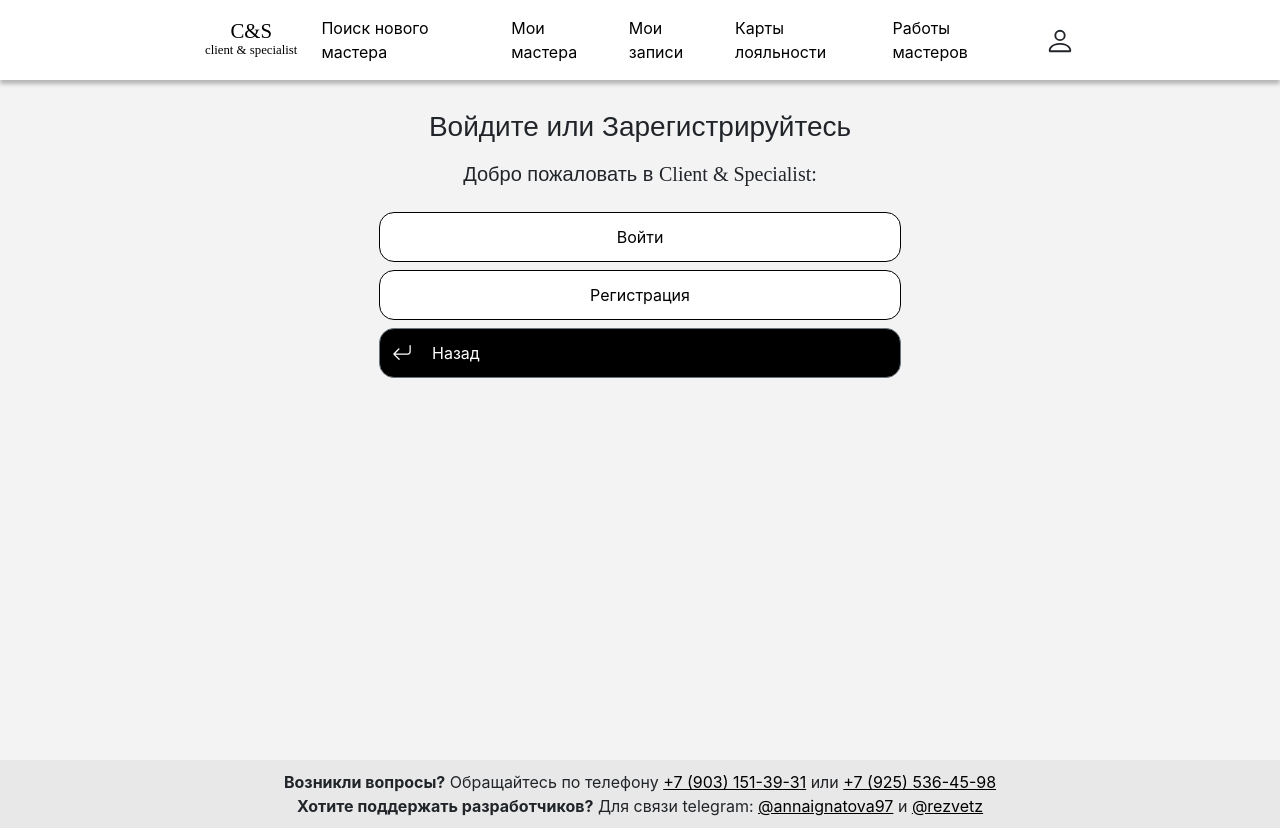
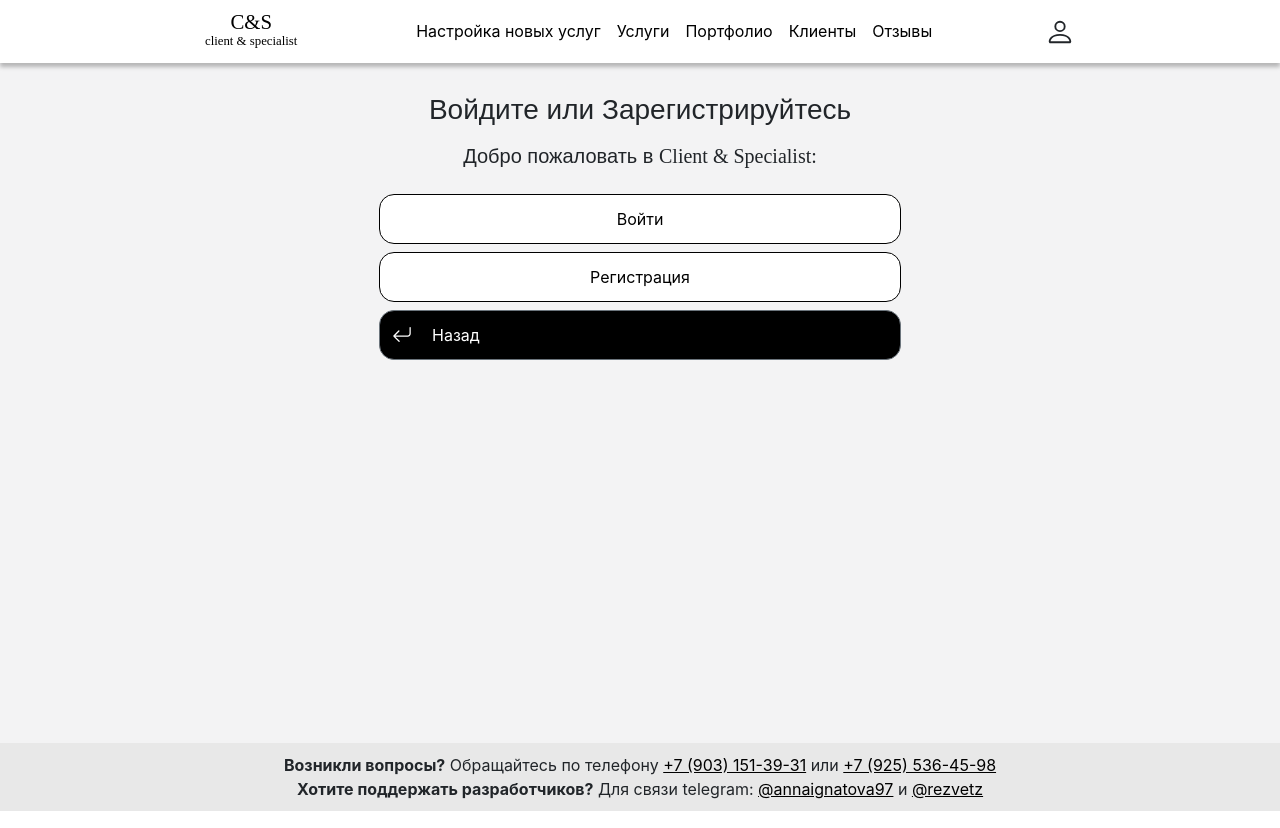
Before and after one commit to AnigalHub/SignUpForServices, a Vue app: page / in a window 1280 px wide. Built offline with nearby package versions, Linux system fonts and the light colour scheme; a web font is replaced by a local one; what v-mask would draw is missing.

Commit message:
правка меню для клиента и мастера (все по середине)

```diff
--- a/src/components/NavbarTemplate.vue
+++ b/src/components/NavbarTemplate.vue
@@ -2,7 +2,7 @@
     <b-navbar id="Nav" class="navbar-expand-lg sticky-top" toggleable>
         <b-container>
             <b-navbar-brand to="/">
-                <logo />
+                <logo/>
             </b-navbar-brand>
             <b-navbar-toggle target="navbar-toggle-collapse">
                 <template v-slot:default="{ expanded }">
@@ -15,20 +15,21 @@
                is-nav
             >
                 <b-navbar-nav>
+<!--                    <b-nav-item-->
+<!--                         v-for="(list, index) in information.client_menu"-->
+<!--                         :key="index"-->
+<!--                         class="menu"-->
+<!--                         :to="list.href"-->
+<!--                    >{{ list.name }}-->
+<!--                    </b-nav-item>-->
                     <b-nav-item
-                         v-for="(list, index) in information.client_menu"
-                         :key="index"
-                         class="menu"
-                         :to="list.href"
-                    >{{ list.name }}
+                        v-for="(list,index) in information.specialist_menu"
+                        :key="index"
+                        class="menu"
+                        to="list.href"
+                    >
+                    {{list.name}}
                     </b-nav-item>
-<!--                    <b-nav-item-->
-<!--                        v-for="(list,index) in information.specialist_menu"-->
-<!--                        :key="index"-->
-<!--                        class="menu"-->
-<!--                        to="list.href">-->
-<!--                    {{list.name}}-->
-<!--                    </b-nav-item>-->
                 </b-navbar-nav>
                 <b-icon
                     class="icon_person"
@@ -76,6 +77,11 @@
 </script>
 
 <style scoped lang="scss">
+    .navbar-nav{
+        width: 100%;
+        display: flex;
+        justify-content: center;
+    }
     .desktop {
         background-color: white;
         box-shadow: 0 4px 6px 0 rgba(0, 0, 0, 0.25);
```
